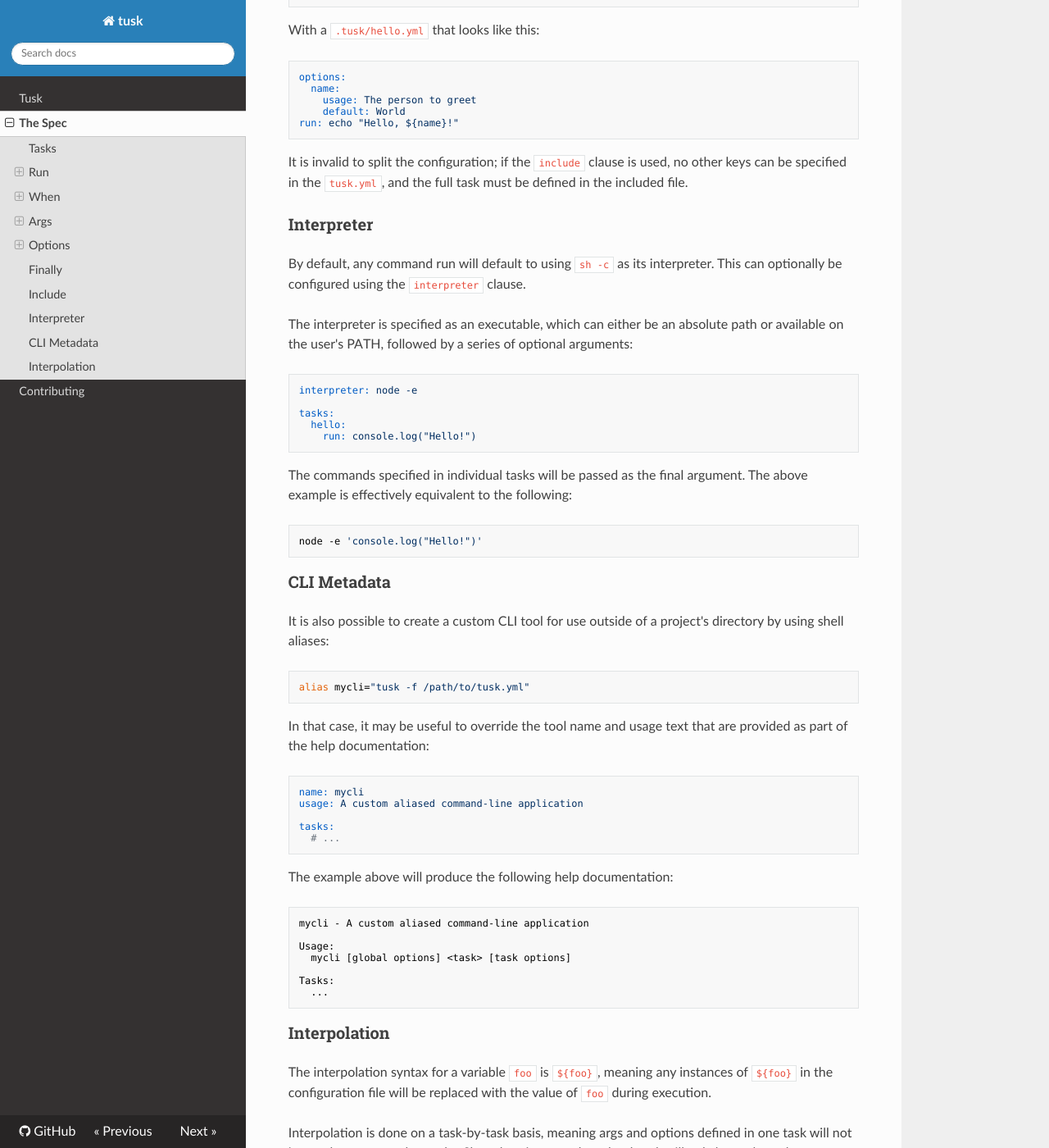
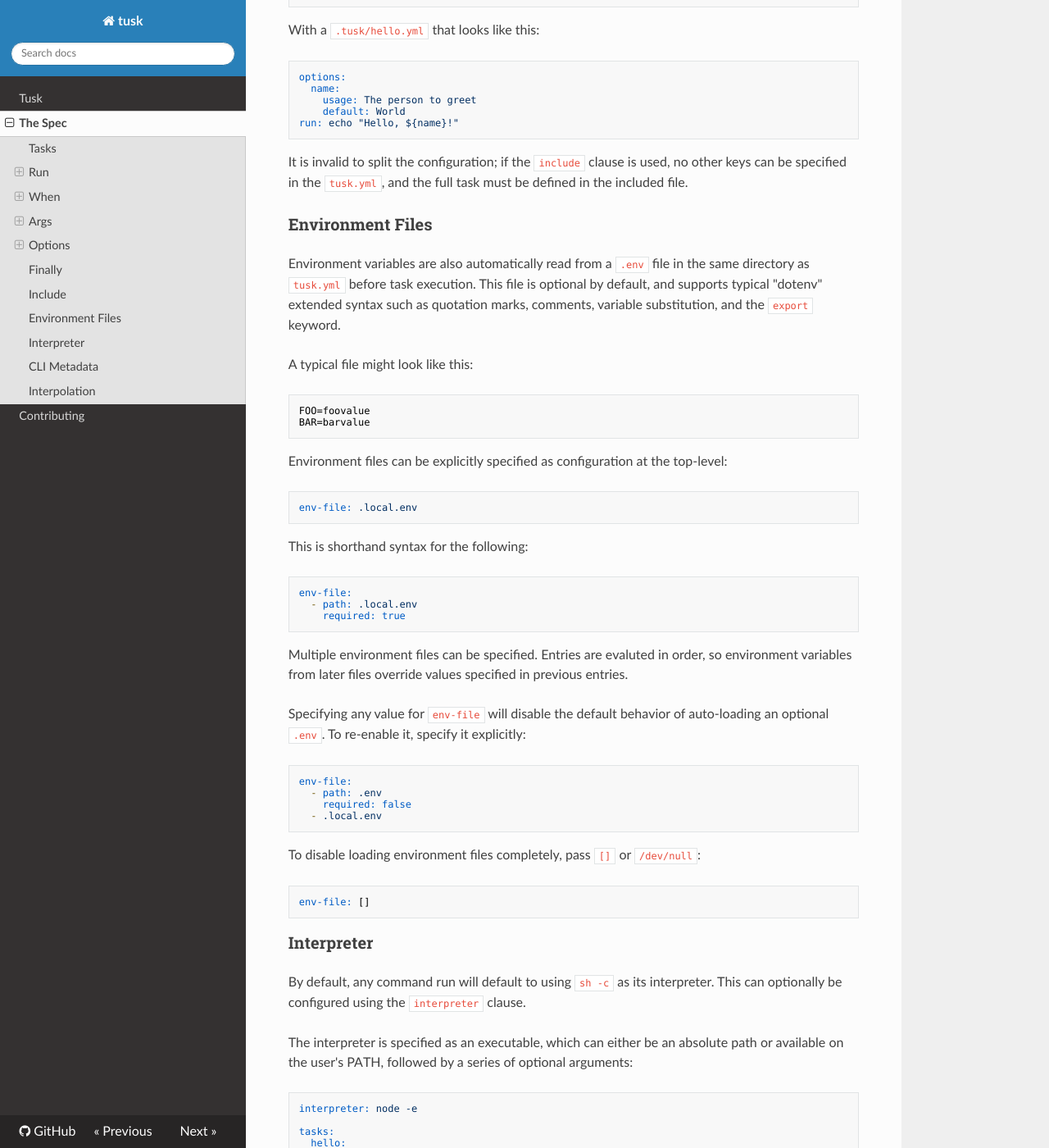
Before and after one commit to rliebz/tusk, an MkDocs documentation site: the page built from docs/spec.md, in a window 1280 px wide and 1400 px high, scrolled down 11616 px. Shown: the whole window at 82% size. Built offline with MkDocs 1.6.1, drawn with Linux system fonts in a browser that asks for light colours; nearby versions of some CDN libraries.

Commit message:
Document environment files

````diff
--- a/docs/spec.md
+++ b/docs/spec.md
@@ -674,6 +674,55 @@ It is invalid to split the configuration; if the `include` clause is used, no
 other keys can be specified in the `tusk.yml`, and the full task must be
 defined in the included file.
 
+### Environment Files
+
+Environment variables are also automatically read from a `.env` file in the
+same directory as `tusk.yml` before task execution. This file is optional by
+default, and supports typical "dotenv" extended syntax such as quotation marks,
+comments, variable substitution, and the `export` keyword.
+
+A typical file might look like this:
+
+```sh
+FOO=foovalue
+BAR=barvalue
+```
+
+Environment files can be explicitly specified as configuration at the
+top-level:
+
+```yaml
+env-file: .local.env
+```
+
+This is shorthand syntax for the following:
+
+```yaml
+env-file:
+  - path: .local.env
+    required: true
+```
+
+Multiple environment files can be specified. Entries are evaluted in order, so
+environment variables from later files override values specified in previous
+entries.
+
+Specifying any value for `env-file` will disable the default behavior of
+auto-loading an optional `.env`. To re-enable it, specify it explicitly:
+
+```yaml
+env-file:
+  - path: .env
+    required: false
+  - .local.env
+```
+
+To disable loading environment files completely, pass `[]` or `/dev/null`:
+
+```yaml
+env-file: []
+```
+
 ### Interpreter
 
 By default, any command run will default to using `sh -c` as its interpreter.
````
Also changed, not shown: CHANGELOG.md (+2 -0 lines), tusk.schema.json (+44 -0 lines), tusk.schema.yaml (+36 -0 lines), 1 other file.
